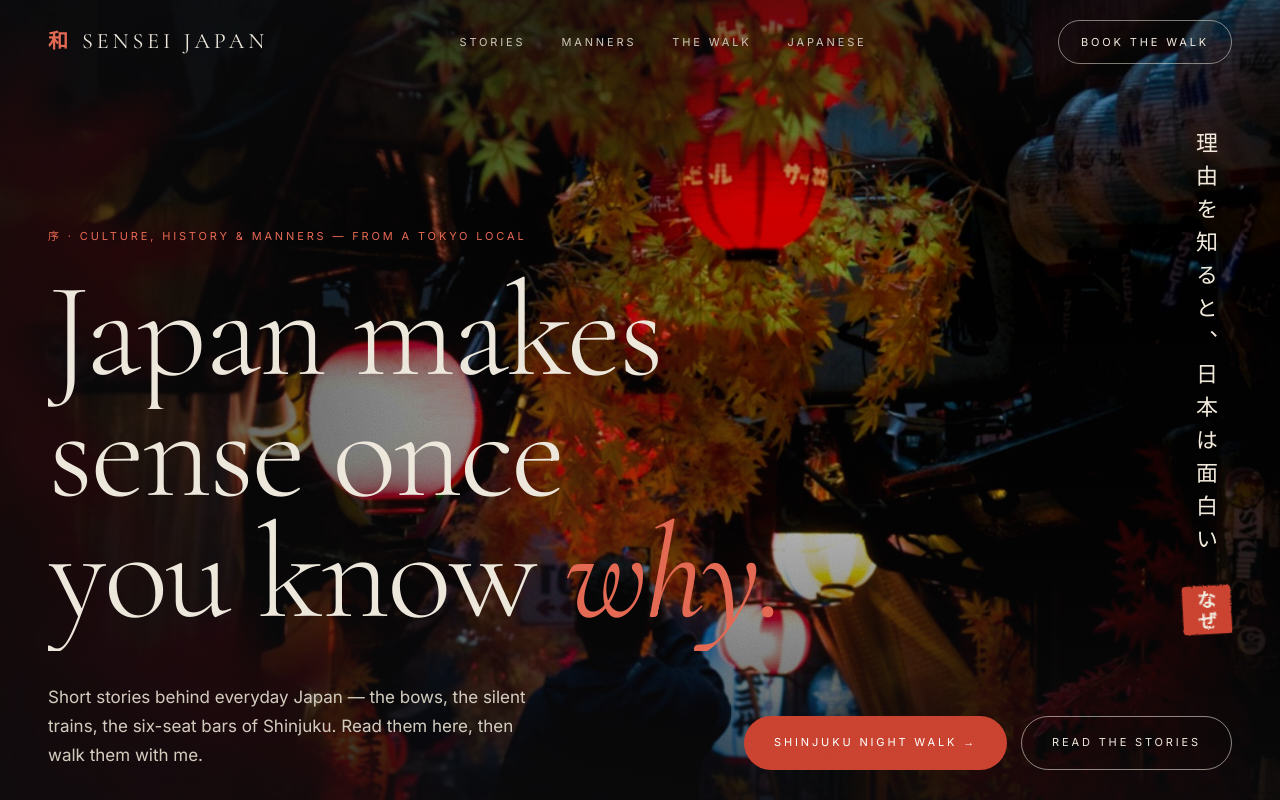
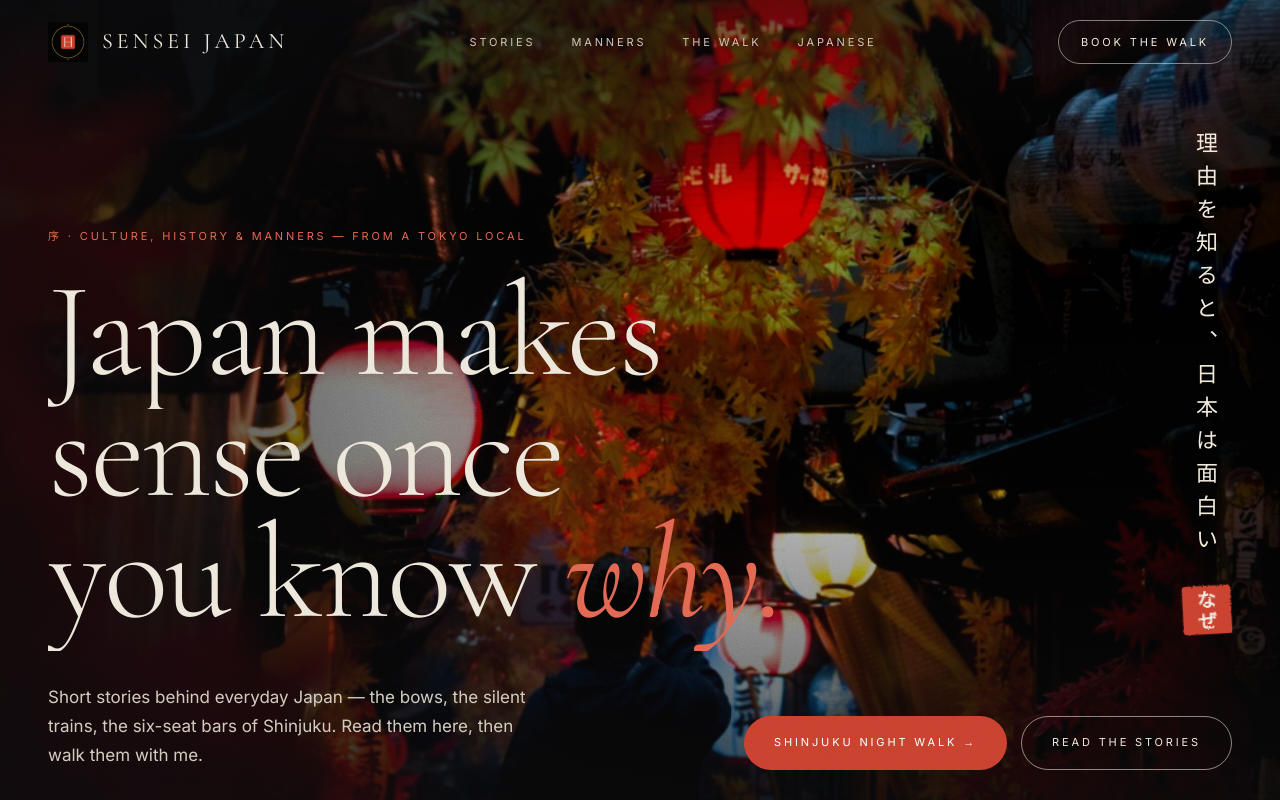
Before and after one commit to tannyann/koyo-japanese, a plain HTML site: page japan/index.html in a window 1280 px wide. Shown: the top 800 px of the page. Drawn offline with nearby package versions, Linux system fonts and the light colour scheme; a web font is replaced by a local one.

Commit message:
Use the Sensei Japan logo image in the tour page headers
Co-Authored-By: Claude Opus 5.5 <noreply@anthropic.com>

```diff
--- a/japan/index.html
+++ b/japan/index.html
@@ -182,8 +182,8 @@ details[open] .plus{transform:rotate(45deg)}
 <!-- NAV -->
 <header style="position: absolute; top: 0; left: 0; right: 0; z-index: 4">
 <nav class="wrap fade" style="--d: .2s; height: 84px; display: flex; align-items: center; justify-content: space-between; gap: 24px" aria-label="Main">
-<a href="#top" style="display: flex; align-items: baseline; gap: 14px; text-decoration: none">
-<span class="mincho" style="font-weight: 800; font-size: 20px; color: #e2644f">和</span>
+<a href="#top" style="display: flex; align-items: center; gap: 14px; text-decoration: none">
+<img src="/assets/logo.png" width="40" height="40" alt="Sensei Japan" style="display: block; flex: 0 0 auto">
 <span class="serif brand-t" style="font-size: 22px; letter-spacing: .18em; white-space: nowrap">SENSEI JAPAN</span>
 </a>
 <div class="nav-links cap" style="display: flex; gap: 36px; color: #c9c2b4">
```
Also changed, not shown: japan/stories/izakaya-otoshi/index.html (+2 -2 lines).
